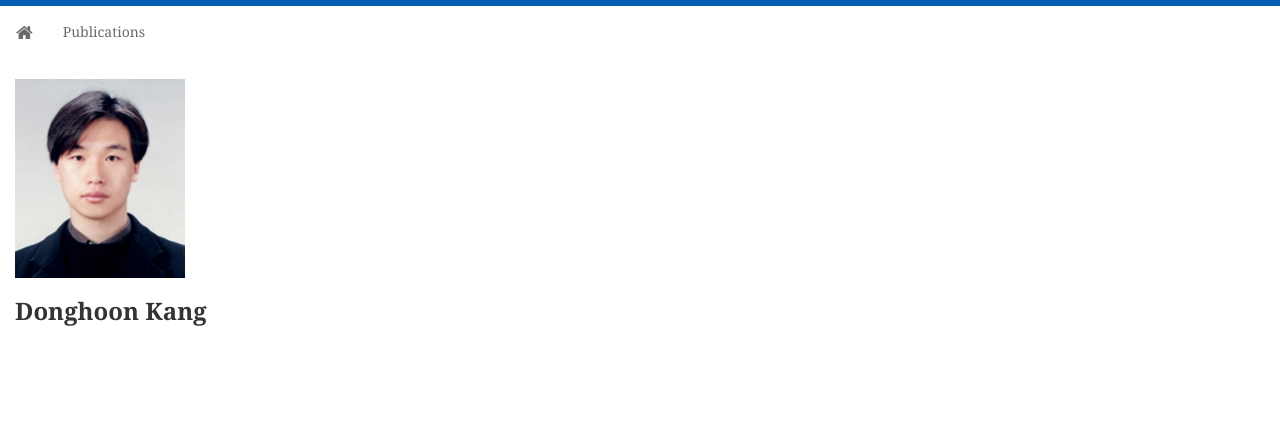
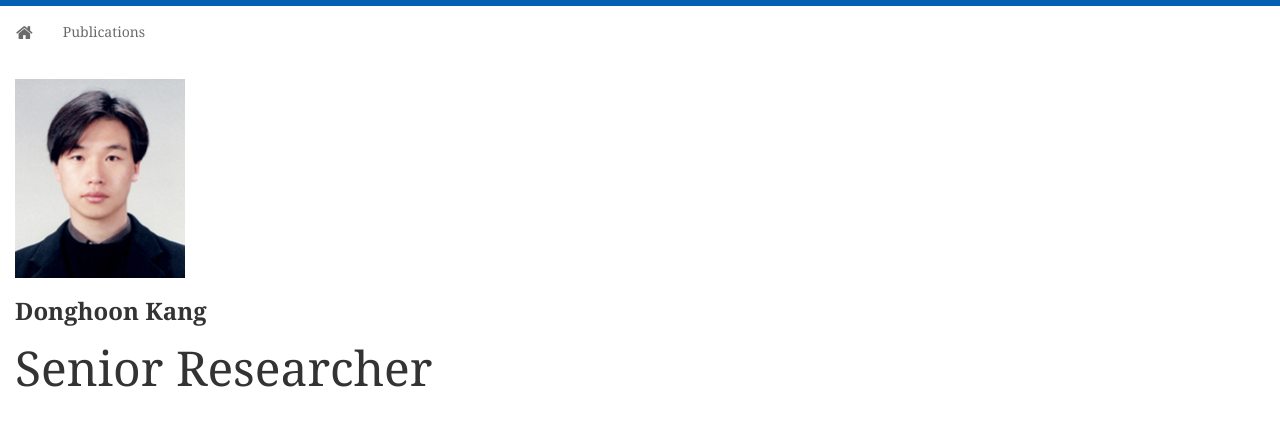
Before and after one commit to kimbabmoowoo/kimbabmoowoo.github.io, a Jekyll site: the page built from index.html, in a window 1280 px wide. Shown: the top 426 px of the page. Built offline with Jekyll 4.4.1, drawn with Linux system fonts in a browser that asks for light colours; nearby versions of some CDN libraries; Markdown is read by kramdown in place of the engine named in the settings; the list of posts is cut into pages by our own code.

Commit message:
Update index.html

```diff
--- a/index.html
+++ b/index.html
@@ -9,7 +9,7 @@ layout: home
 		<img src="{{ site.baseurl }}static/img/profile.jpg" width="170">
 	  </div>
 		<h3><strong>{{ site.author }}</strong></h3>
-
+		<font size="7">Senior Researcher</font>
 		<!-- <h4>Senior Researcher</h4>
 		<h5><a target="_blank" href="https://www.kist.re.kr/kist_web/main/"><span style= "color:#424242">
 			Korea Institute of Science and Technology (KIST), </span></a>
```
